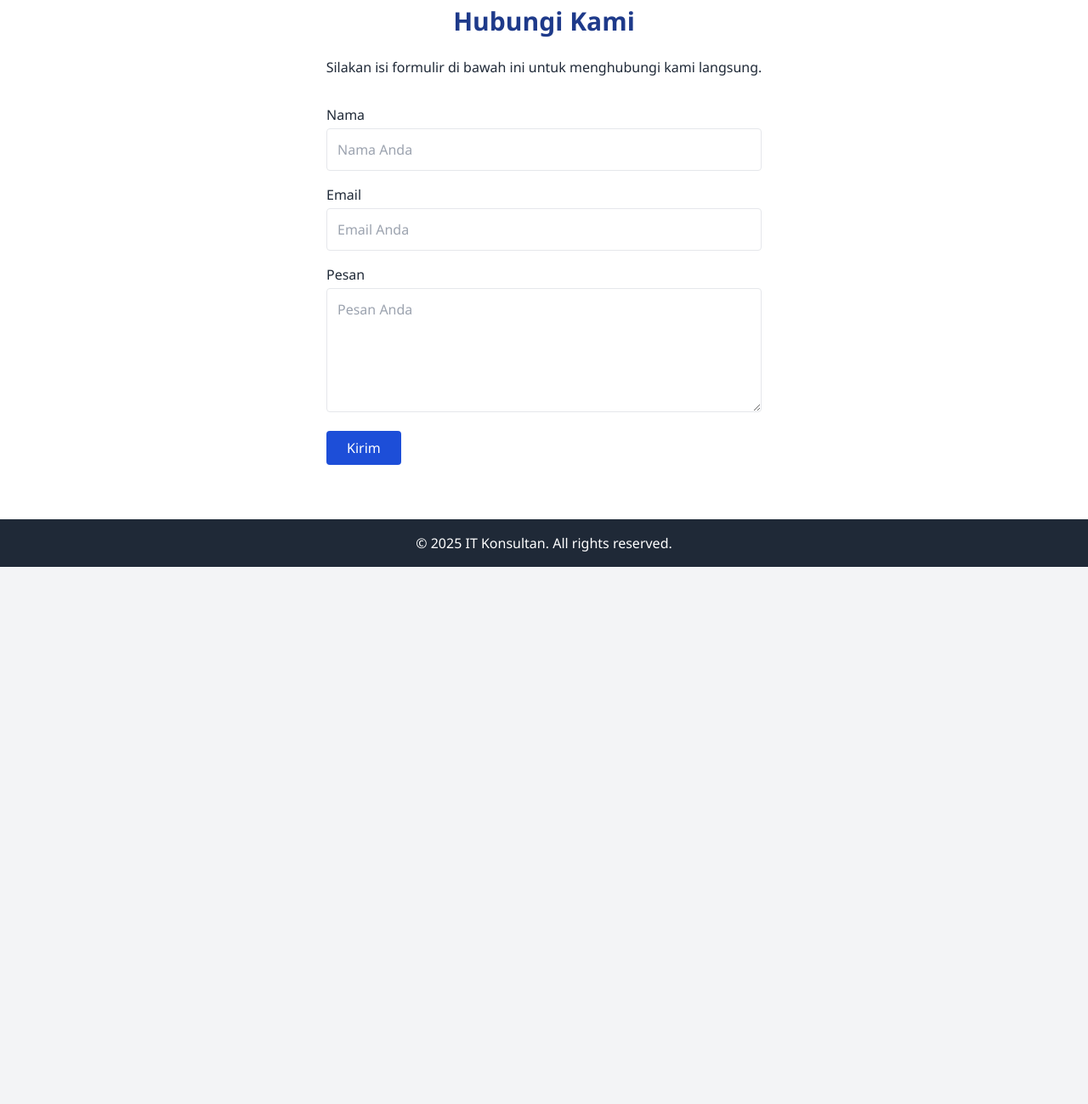
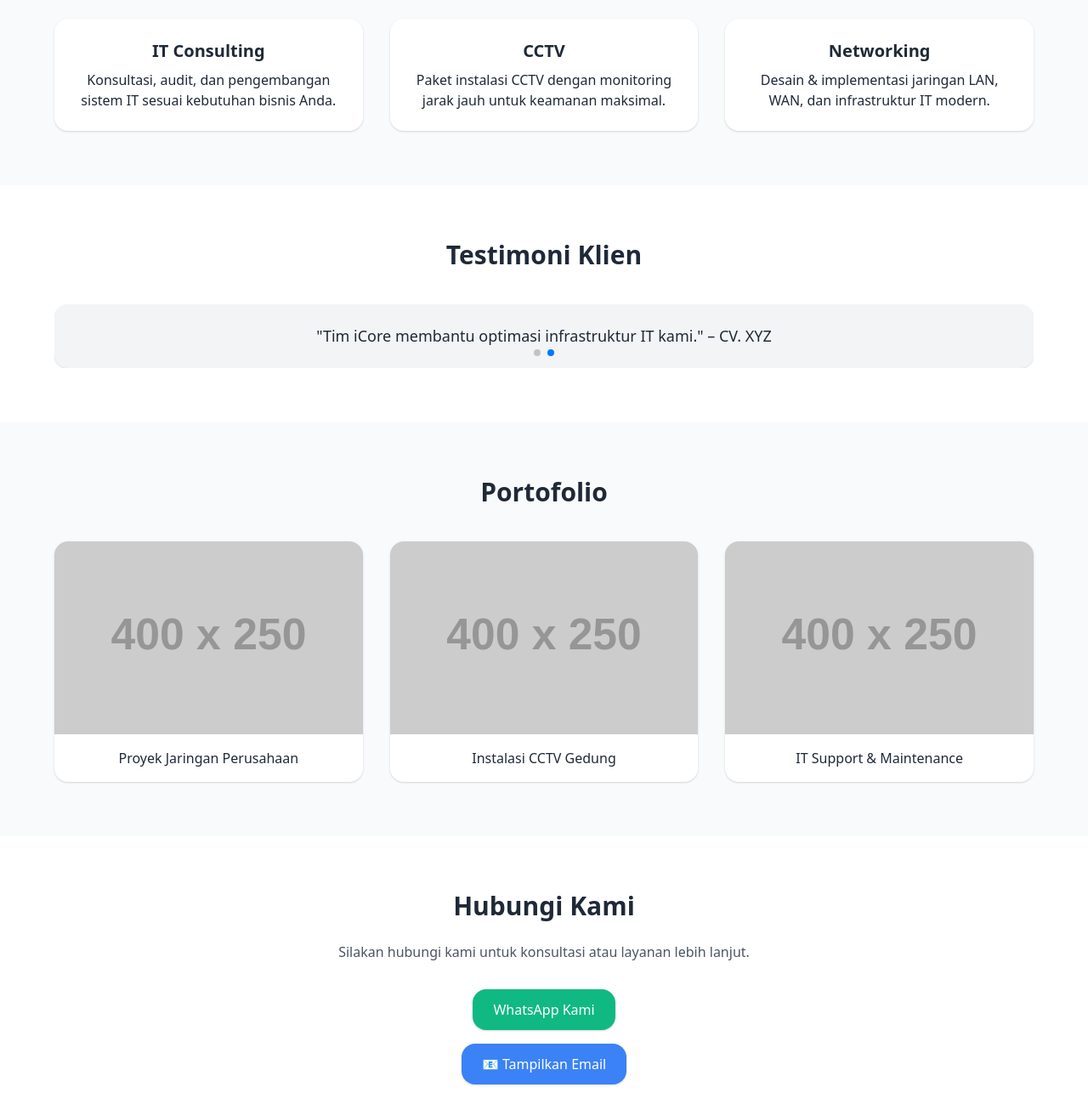
Before and after one commit to IWAYANSUTIAWAN/icorenetwork, a plain HTML site: page icorenetwork-site/index.html in a window 1280 px wide. Shown: the part 717-2016 px from the top of the page at 85% size. Before the commit the page ends 1384 px from the top, so only its background shows below. Drawn offline with nearby package versions, Linux system fonts and the light colour scheme; placeholder pictures from the web are drawn by us.

Commit message:
Update index.html

```diff
--- a/icorenetwork-site/index.html
+++ b/icorenetwork-site/index.html
@@ -1,89 +1,148 @@
 <!DOCTYPE html>
 <html lang="id">
 <head>
-  <meta charset="UTF-8" />
-  <meta name="viewport" content="width=device-width, initial-scale=1.0" />
-  <meta name="description" content="IT Konsultan membantu bisnis Anda berkembang melalui solusi teknologi profesional, konsultasi IT, manajemen infrastruktur, dan pengembangan sistem.">
-  <meta name="keywords" content="IT Konsultan, Konsultasi Teknologi, Infrastruktur IT, Pengembangan Sistem, Solusi IT">
-  <meta name="author" content="IT Konsultan">
-  <title>IT Konsultan | Solusi Teknologi Profesional</title>
-
-  <script src="https://cdn.tailwindcss.com"></script>
-  <link rel="stylesheet" href="assets/css/style.css">
-  <!-- Open Graph Meta -->
-  <meta property="og:title" content="IT Konsultan | Solusi Teknologi Profesional">
-  <meta property="og:description" content="Kami bantu bisnis Anda berkembang lewat solusi IT terpercaya.">
-  <meta property="og:image" content="https://example.com/og-image.jpg">
-  <meta property="og:url" content="https://example.com">
+  <meta charset="UTF-8">
+  <meta name="viewport" content="width=device-width, initial-scale=1.0">
+  <meta name="description" content="iCore Network - Konsultan IT, instalasi CCTV, dan solusi jaringan profesional.">
+  <meta name="keywords" content="IT Consultant, CCTV, Networking, Jaringan, Infrastruktur IT, Konsultan IT Indonesia">
+  <title>iCore Network</title>
+  <link rel="stylesheet" href="https://cdn.jsdelivr.net/npm/tailwindcss@2.2.19/dist/tailwind.min.css">
+  <link rel="stylesheet" href="https://unpkg.com/swiper/swiper-bundle.min.css">
+  <style>
+    .swiper { width: 100%; height: 100%; }
+    .swiper-slide { display: flex; align-items: center; justify-content: center; font-size: 18px; }
+  </style>
 </head>
 <body class="bg-gray-100 text-gray-800">
-  <!-- Header -->
-  <header class="bg-blue-700 text-white p-6 shadow-md sticky top-0 z-50">
-    <div class="container mx-auto flex justify-between items-center">
-      <div class="text-2xl font-bold">ICorenetwork </div>
-      <nav>
-        <a href="#layanan" class="ml-4 hover:underline">Layanan</a>
-        <a href="#kontak" class="ml-4 hover:underline">Kontak</a>
-      </nav>
+
+  <!-- Hero Section -->
+  <section class="bg-blue-900 text-white text-center py-20 px-4">
+    <h1 class="text-4xl md:text-5xl font-bold mb-4">iCore Network</h1>
+    <p class="text-lg md:text-xl mb-6">Konsultan IT, Instalasi CCTV, dan Solusi Networking Profesional</p>
+    <a href="#services" class="bg-green-500 hover:bg-green-600 px-6 py-3 rounded-2xl text-lg font-semibold">Lihat Layanan</a>
+  </section>
+
+  <!-- Carousel -->
+  <section class="py-16 bg-white">
+    <div class="max-w-6xl mx-auto px-4">
+      <h2 class="text-3xl font-bold text-center mb-10">Layanan Utama</h2>
+      <div class="swiper mySwiper">
+        <div class="swiper-wrapper">
+          <div class="swiper-slide bg-blue-100 p-8 rounded-2xl shadow">IT Consulting</div>
+          <div class="swiper-slide bg-green-100 p-8 rounded-2xl shadow">Instalasi CCTV</div>
+          <div class="swiper-slide bg-yellow-100 p-8 rounded-2xl shadow">Networking & Infrastruktur</div>
         </div>
-  </header>
-
-  <!-- Konten Utama -->
-  <main>
-    <!-- Hero Section -->
-    <section class="bg-blue-100 py-20">
-      <div class="container mx-auto text-center">
-        <h1 class="text-4xl font-bold mb-4">Solusi Teknologi Profesional</h1>
-        <p class="text-lg">Kami membantu bisnis Anda berkembang melalui solusi IT yang tepat guna dan andal.</p>
+        <div class="swiper-pagination"></div>
+      </div>
     </div>
   </section>
 
-    <!-- Layanan -->
-    <section id="layanan" class="py-16 container mx-auto px-4">
-      <h2 class="text-3xl font-semibold text-center mb-10">Layanan Kami</h2>
+  <!-- Services -->
+  <section id="services" class="bg-gray-50 py-16 px-4">
+    <div class="max-w-6xl mx-auto text-center">
+      <h2 class="text-3xl font-bold mb-10">Layanan Kami</h2>
       <div class="grid md:grid-cols-3 gap-8">
-        <article class="bg-white p-6 rounded-xl shadow hover:shadow-lg transition">
-          <h3 class="text-xl font-bold mb-2">Konsultasi IT</h3>
-          <p>Kami bantu Anda merancang strategi IT yang efisien dan sesuai kebutuhan bisnis.</p>
-        </article>
-        <article class="bg-white p-6 rounded-xl shadow hover:shadow-lg transition">
-          <h3 class="text-xl font-bold mb-2">Manajemen Infrastruktur</h3>
-          <p>Mulai dari server, jaringan, hingga keamanan—semua kami tangani dengan profesional.</p>
-        </article>
-        <article class="bg-white p-6 rounded-xl shadow hover:shadow-lg transition">
-          <h3 class="text-xl font-bold mb-2">Pengembangan Sistem</h3>
-          <p>Bangun sistem internal atau aplikasi kustom sesuai alur kerja bisnis Anda.</p>
-        </article>
+        <div class="bg-white p-6 rounded-2xl shadow">
+          <h3 class="text-xl font-bold mb-2">IT Consulting</h3>
+          <p>Konsultasi, audit, dan pengembangan sistem IT sesuai kebutuhan bisnis Anda.</p>
+        </div>
+        <div class="bg-white p-6 rounded-2xl shadow">
+          <h3 class="text-xl font-bold mb-2">CCTV</h3>
+          <p>Paket instalasi CCTV dengan monitoring jarak jauh untuk keamanan maksimal.</p>
+        </div>
+        <div class="bg-white p-6 rounded-2xl shadow">
+          <h3 class="text-xl font-bold mb-2">Networking</h3>
+          <p>Desain & implementasi jaringan LAN, WAN, dan infrastruktur IT modern.</p>
+        </div>
+      </div>
     </div>
   </section>
 
-    <!-- Kontak -->
-    <section id="kontak" class="bg-white py-16">
-      <div class="container mx-auto text-center">
-        <h2 class="text-3xl font-semibold mb-6">Hubungi Kami</h2>
-        <p class="mb-8">Silakan isi formulir di bawah ini untuk menghubungi kami langsung.</p>
-        <form action="https://formspree.io/f/YOUR_FORM_ID" method="POST" class="max-w-lg mx-auto text-left space-y-4">
-          <div>
-            <label for="nama" class="block mb-1">Nama</label>
-            <input id="nama" type="text" name="nama" placeholder="Nama Anda" required class="w-full p-3 border rounded" />
+  <!-- Testimoni -->
+  <section class="bg-white py-16 px-4">
+    <div class="max-w-6xl mx-auto text-center">
+      <h2 class="text-3xl font-bold mb-10">Testimoni Klien</h2>
+      <div class="swiper testimonialSwiper">
+        <div class="swiper-wrapper">
+          <div class="swiper-slide p-6 bg-gray-100 rounded-2xl shadow">
+            "Pelayanan profesional, instalasi CCTV cepat dan rapi!" – PT. ABC
           </div>
-          <div>
-            <label for="email" class="block mb-1">Email</label>
-            <input id="email" type="email" name="email" placeholder="Email Anda" required class="w-full p-3 border rounded" />
+          <div class="swiper-slide p-6 bg-gray-100 rounded-2xl shadow">
+            "Tim iCore membantu optimasi infrastruktur IT kami." – CV. XYZ
           </div>
-          <div>
-            <label for="pesan" class="block mb-1">Pesan</label>
-            <textarea id="pesan" name="pesan" placeholder="Pesan Anda" rows="5" required class="w-full p-3 border rounded"></textarea>
         </div>
-          <button type="submit" class="bg-blue-700 text-white px-6 py-2 rounded hover:bg-blue-800">Kirim</button>
-        </form>
+        <div class="swiper-pagination"></div>
+      </div>
     </div>
   </section>
-  </main>
+
+  <!-- Portofolio -->
+  <section class="bg-gray-50 py-16 px-4">
+    <div class="max-w-6xl mx-auto text-center">
+      <h2 class="text-3xl font-bold mb-10">Portofolio</h2>
+      <div class="grid md:grid-cols-3 gap-8">
+        <div class="bg-white rounded-2xl shadow overflow-hidden">
+          <img src="https://via.placeholder.com/400x250" alt="Proyek IT" class="w-full">
+          <div class="p-4">Proyek Jaringan Perusahaan</div>
+        </div>
+        <div class="bg-white rounded-2xl shadow overflow-hidden">
+          <img src="https://via.placeholder.com/400x250" alt="Proyek CCTV" class="w-full">
+          <div class="p-4">Instalasi CCTV Gedung</div>
+        </div>
+        <div class="bg-white rounded-2xl shadow overflow-hidden">
+          <img src="https://via.placeholder.com/400x250" alt="Proyek Support IT" class="w-full">
+          <div class="p-4">IT Support & Maintenance</div>
+        </div>
+      </div>
+    </div>
+  </section>
+
+  <!-- Contact -->
+  <section id="contact" class="bg-white py-16 px-4">
+    <div class="max-w-6xl mx-auto text-center">
+      <h3 class="text-3xl font-bold mb-6">Hubungi Kami</h3>
+      <p class="text-gray-600 mb-8">Silakan hubungi kami untuk konsultasi atau layanan lebih lanjut.</p>
+
+      <!-- WhatsApp -->
+      <a href="https://wa.me/6285117178976" target="_blank"
+        class="inline-flex items-center bg-green-500 text-white px-6 py-3 rounded-2xl shadow hover:bg-green-600 mb-4">
+        WhatsApp Kami
+      </a>
+      <br>
+
+      <!-- Email (protected) -->
+      <button onclick="showEmail()"
+        class="inline-flex items-center bg-blue-500 text-white px-6 py-3 rounded-2xl shadow hover:bg-blue-600">
+        📧 Tampilkan Email
+      </button>
+      <p id="email" class="mt-4 text-lg font-semibold text-gray-800"></p>
+    </div>
+  </section>
 
   <!-- Footer -->
-  <footer class="bg-gray-800 text-white text-center p-4">
-    &copy; 2025 IT Konsultan. All rights reserved.
+  <footer class="bg-blue-900 text-white text-center py-6">
+    <p>&copy; 2025 iCore Network. All rights reserved.</p>
   </footer>
+
+  <!-- Script -->
+  <script src="https://unpkg.com/swiper/swiper-bundle.min.js"></script>
+  <script>
+    var swiper1 = new Swiper(".mySwiper", {
+      pagination: { el: ".swiper-pagination", clickable: true },
+      autoplay: { delay: 2500, disableOnInteraction: false }
+    });
+    var swiper2 = new Swiper(".testimonialSwiper", {
+      pagination: { el: ".swiper-pagination", clickable: true },
+      autoplay: { delay: 4000, disableOnInteraction: false }
+    });
+
+    function showEmail() {
+      const user = "support";              // ganti sesuai kebutuhan
+      const domain = "icorenetwork.biz.id"; // ganti sesuai domain email
+      const email = user + "@" + domain;
+      const el = document.getElementById("email");
+      el.innerHTML = `<a href="mailto:${email}" class="text-blue-600 underline">${email}</a>`;
+    }
+  </script>
 </body>
 </html>
```
Lines whose indentation alone changed are shown as unchanged.
